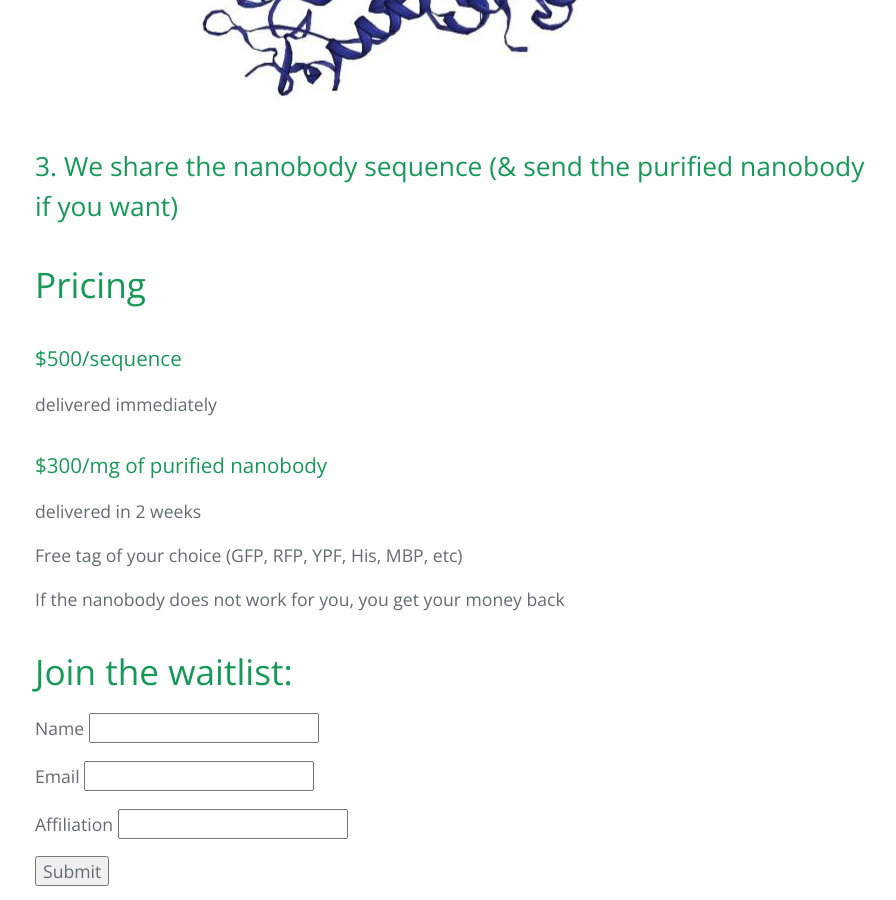
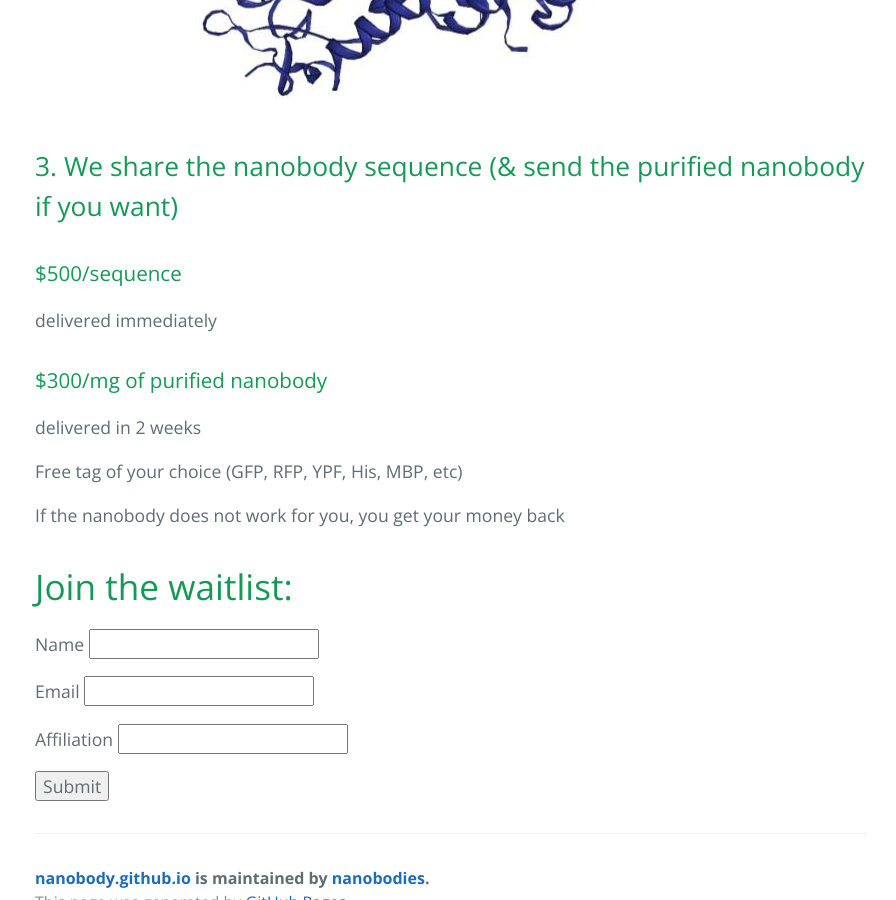
Before and after one commit to nanobodies/nanobody.github.io, a Jekyll site: the page built from index.md, in a window 1280 px wide and 900 px high, scrolled down 1775 px. Shown: the whole window, without its empty margins (189-1085 px from the left). Built offline with Jekyll 4.4.1, drawn with Linux system fonts in a browser that asks for light colours.

Commit message:
Update index.md

```diff
--- a/index.md
+++ b/index.md
@@ -36,8 +36,6 @@ WVIHGGREDSRDLCQDPTIKELESIISKRNIQFSCKNIYRPDKFLQCVKNPEDSSCTSEI
 
 ## 3. We share the nanobody sequence (& send the purified nanobody if you want)
 
-# Pricing
-
 ### $500/sequence
 delivered immediately
 
```
